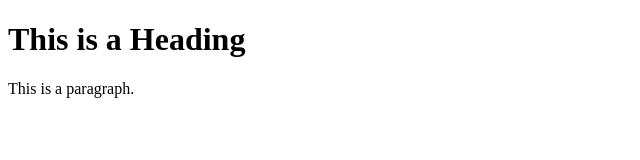
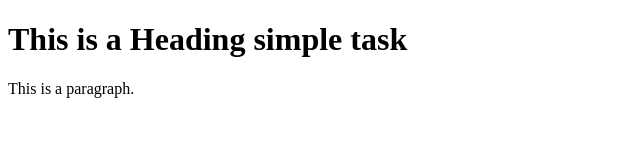
Before and after one commit to J2EEDEV-IMRAN/TEST, a plain HTML site: page index.html in a window 1280 px wide. Shown: the whole page, without its empty margins (0-640 px from the left). Drawn offline with Linux system fonts and the light colour scheme.

Commit message:
simple task

```diff
--- a/index.html
+++ b/index.html
@@ -5,7 +5,7 @@
 </head>
 <body>
 
-<h1>This is a Heading</h1>
+<h1>This is a Heading simple task</h1>
 <p>This is a paragraph.</p>
 
 </body>
```
